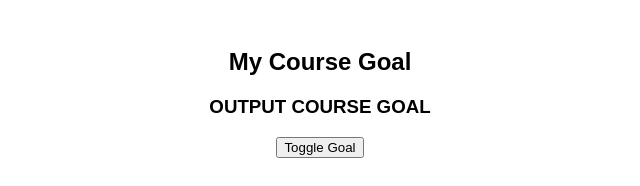
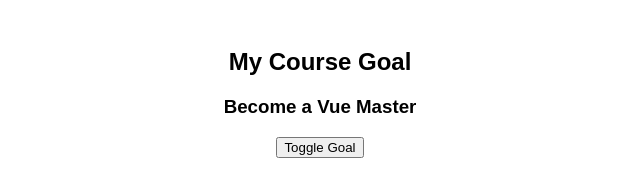
Before and after one commit to vue-exercises/composition-assignment-1-problem, a Vue app: page / in a window 1280 px wide. Shown: the top 186 px of the page, without its empty margins (320-960 px from the left). Built offline with nearby package versions, Linux system fonts and the light colour scheme; the HTML template or start-up script is replaced by a standard one.

Commit message:
task 1: Output your main course goal with help of the composition API

```diff
--- a/src/App.vue
+++ b/src/App.vue
@@ -2,7 +2,7 @@
   <h2>My Course Goal</h2>
   <!-- Task 1: Output your main course goal with help of the composition API -->
   <!-- Don't hardcode it into the template, instead hardcode it into the JS code -->
-  <h3>OUTPUT COURSE GOAL</h3>
+  <h3>{{ courseGoal }}</h3>
   <!-- Task 2: Toggle (show/ hide) the goal with help of the button  -->
   <button>Toggle Goal</button>
   <!-- Task 3: Manage data in three ways -->
@@ -13,9 +13,15 @@
 </template>
 
 <script>
+import { reactive } from 'vue';
+
 export default {
+  setup() {
+    const myGoal = reactive({ goal: 'Become a Vue Master' });
 
-}
+    return { courseGoal: myGoal.goal };
+  }
+};
 </script>
 
 <style>
```
Also changed, not shown: 1 other file (tests, documents, lock files or other folders).
